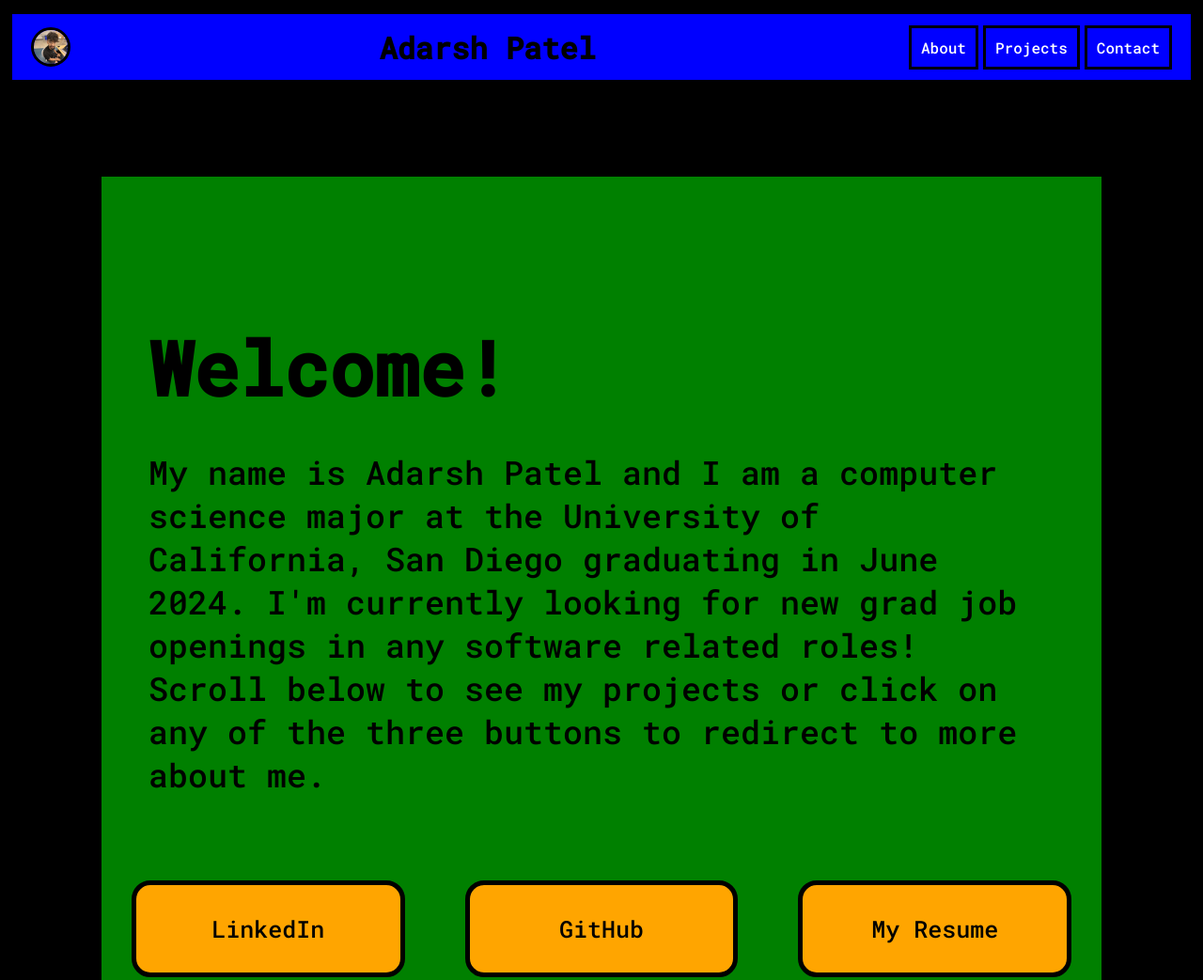
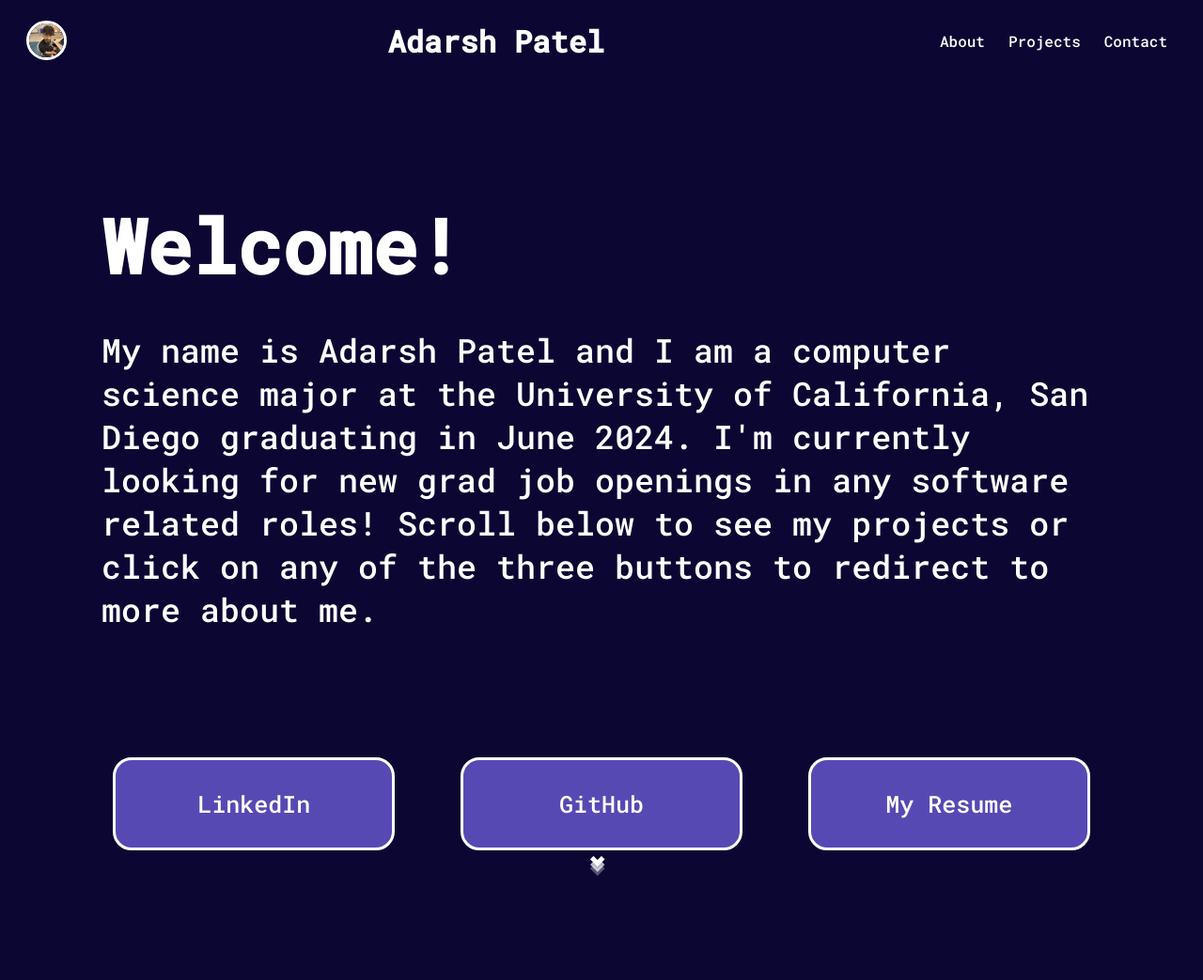
Before and after one commit to adarsh249/adarsh-site, a plain HTML site: page index.html in a window 1280 px wide. Shown: the top 1043 px of the page at 94% size. Drawn offline with Linux system fonts and the light colour scheme.

Commit message:
Finished up basic looks of site

```diff
--- a/index.html
+++ b/index.html
@@ -17,7 +17,7 @@
             <img src="./images/pfp.jpg" id="pfp">
             <h1 class="myName">Adarsh Patel</h1>
             <nav id="navBar">
-                <a href="">About</a>
+                <a href="about.html">About</a>
                 <a href="">Projects</a>
                 <a href="">Contact</a>
             </nav>
@@ -35,6 +35,12 @@
                 <button>GitHub</button>
                 <button>My Resume</button>
             </div>
+            <!-- Arrow from https://codepen.io/vlt_dev/pen/NWMNzpE-->
+            <div class="arrow">
+                <span></span>
+                <span></span>
+                <span></span>
+            </div>
         </div>
     </main>
 
--- a/styles.css
+++ b/styles.css
@@ -1,52 +1,43 @@
 * {
     font-family: 'Roboto Mono', monospace;
+    color: white;
 }
 .header {
     position: sticky;
-    top: 10px;
+    top: 0;
     display: flex;
     flex-direction: row;
-    border: 5px solid black;
-    background-color: blue;
     width: auto;
     height: 70px;
     align-items: center;
-    justify-content: space-evenly;
+    justify-content: space-between;
     padding: 0 20px;
     z-index: 1;
-}
-.myName {
-    flex: 1;
-    display: flex;
-    justify-content: center;
-    align-items: center;
+    background-color: #0c0633;
 }
 #navBar {
     display: flex;
-    align-items: stretch;
+    float: right;
 }
 
 #navBar a {
     display: flex;
     align-items: center;
     height: 100%;
-    border: 3px solid black;
     padding: 10px;
     margin: 0 0 0 5px;
     color: white;
     text-decoration: none;
 }
-#navBar a:hover {
-    color: yellow;
+.myName {
+    text-align: center;
 }
-
 .container {
-    padding-top: 100px;
+    padding-top: 30px;
     padding-bottom: 700px;
     height: auto;
-    background-color: green;
     position: relative;
-    margin: 100px;
+    margin: 50px;
 }
 
 p {
@@ -69,25 +60,74 @@ p {
     margin-left: 3%;
     margin-right: 3%;
     padding: 30px 70px 30px 70px;
-    background-color: orange;
-    border: 5px solid black;
+    background-color: #5749b3;
+    border: 3px solid white;
     border-radius: 20px;
     font-size: 25px;
     width: 300px;
     height: auto;
 }
 
+.socials button:hover {
+    cursor: pointer;
+    background-color: #0c0633;
+}
+
 body {
-    background-color: black;
+    background-color: #0c0633;
 }
 #pfp {
+    float: left;
     max-width: 3%;
     height: auto;
-    border: 3px solid black;
+    border: 3px solid white;
     border-radius: 30px;
 }
 
 .about {
     display: block;
     margin: 50px;
+    padding-bottom: 10px;
 }
+
+/* Arrow styling from https://codepen.io/vlt_dev/pen/NWMNzpE */
+.arrow {
+    padding-top: 70px;
+    position: absolute;
+    top: 50%;
+    left: 50%;
+    transform: translate(-50%, -50%);
+ }
+
+.arrow span {
+    display: block;
+    width: 0.5vw;
+    height: 0.5vw;
+    border-bottom: 5px solid white;
+    border-right: 5px solid white;
+    transform: rotate(45deg);
+    margin: -10px;
+    animation: animate 2s infinite;
+}
+
+.arrow span:nth-child(2) {
+    animation-delay: -0.2s;
+}
+
+.arrow span:nth-child(3) {
+    animation-delay: -0.4s;
+}
+
+@keyframes animate {
+    0% {
+        opacity: 0;
+        transform: rotate(45deg) translate(-20px, -20px);
+    }
+    50% {
+        opacity: 1;
+    }
+    100% {
+        opacity: 0;
+        transform: rotate(45deg) translate(20px, 20px);
+    }
+}
```
Also changed, not shown: about.html (added, +11 -0 lines).
